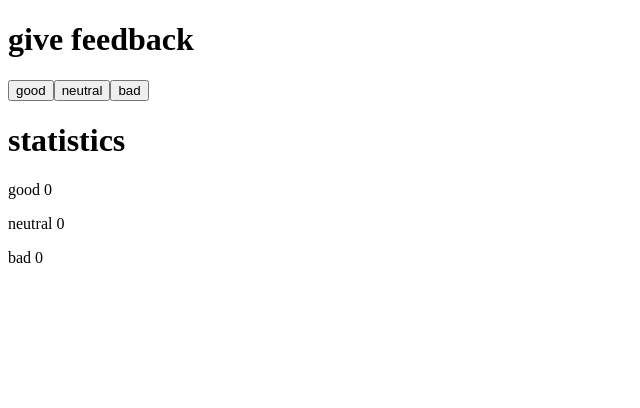
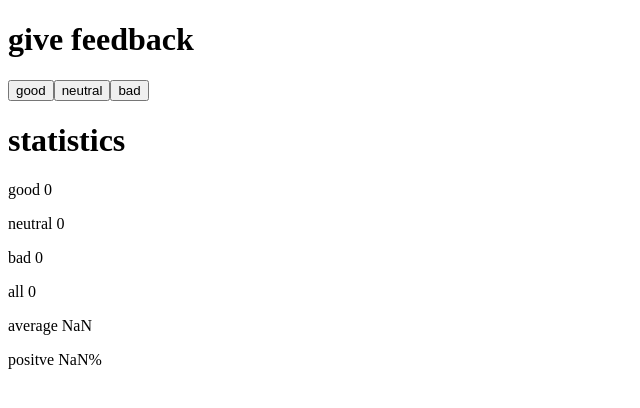
Before and after one commit to Frederik-Roeckle/FullStackOpenAssignments, a React (Create React App) app in the folder part1/unicafe/: page / in a window 1280 px wide. Shown: the top 408 px of the page, without its empty margins (0-640 px from the left). Built offline with nearby package versions, Linux system fonts and the light colour scheme.

Commit message:
unicafe step2

```diff
--- a/part1/unicafe/src/App.js
+++ b/part1/unicafe/src/App.js
@@ -10,6 +10,18 @@ const App = () => {
   const handleButtonGood = () => setGood(good + 1);
   const handleButtonNeutral = () => setNeutral(neutral + 1);
 
+  function average() {
+    return (good - bad) / all();
+  }
+
+  function all() {
+    return good + bad + neutral;
+  }
+
+  function positve() {
+    return (good / all()) * 100;
+  }
+
   return (
     <div>
       <h1>give feedback</h1>
@@ -21,6 +33,9 @@ const App = () => {
       <p>good {good}</p>
       <p>neutral {neutral}</p>
       <p>bad {bad}</p>
+      <p>all {all()}</p>
+      <p>average {average()}</p>
+      <p>positve {positve()}% </p>
     </div>
   );
 };
```
